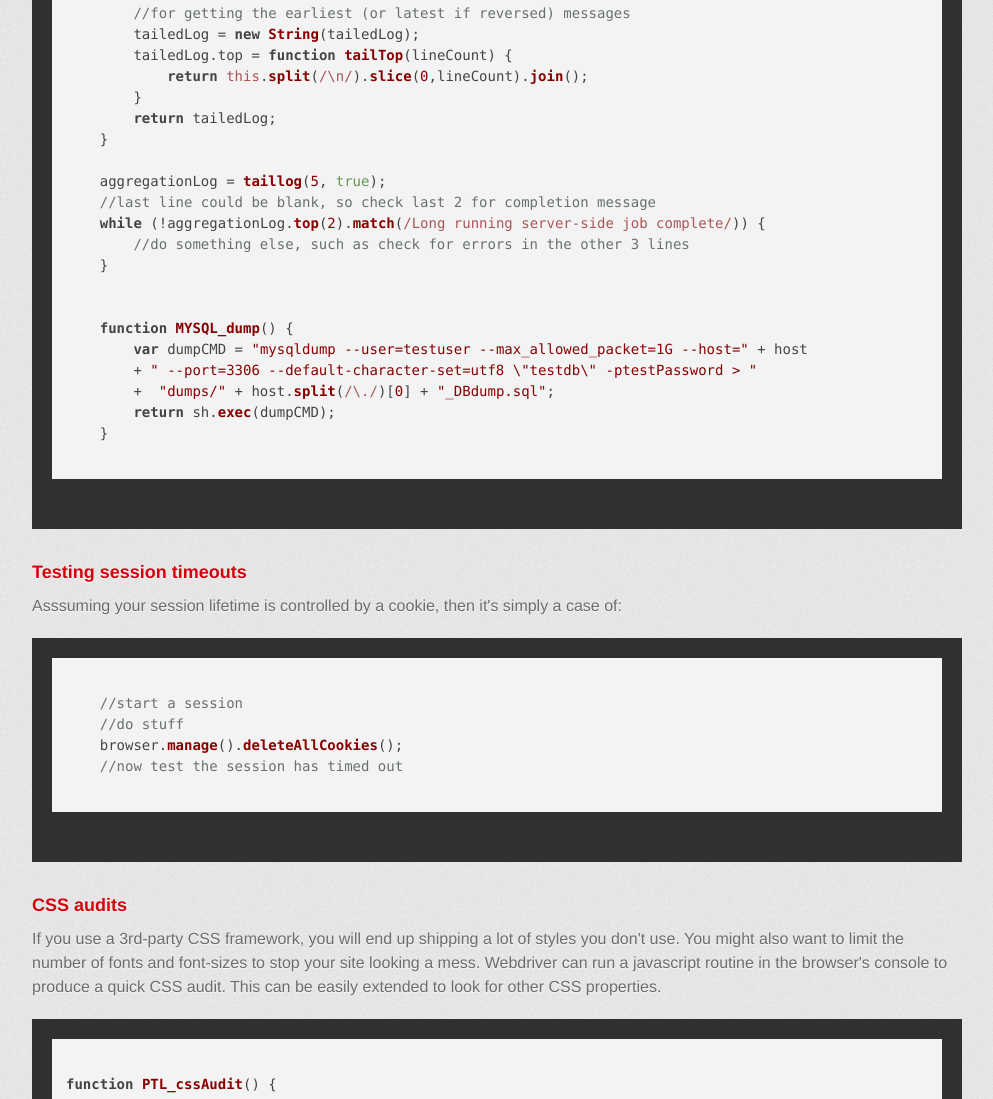
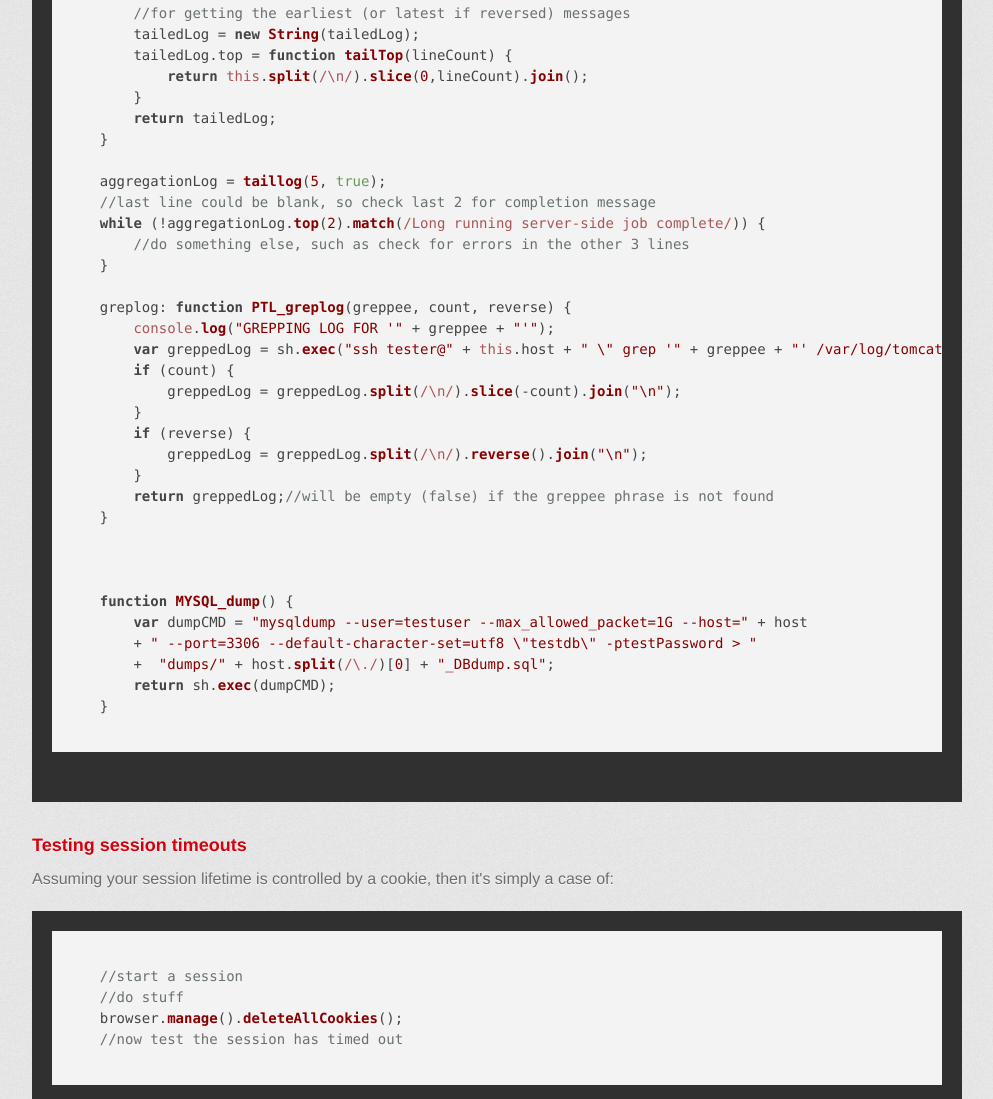
Before and after one commit to NickTulett/TestingWithNode, a plain HTML site: page tips.html in a window 1280 px wide. Shown: the part 4258-5357 px from the top of the page, without its empty margins (143-1136 px from the left). Drawn offline with nearby package versions, Linux system fonts and the light colour scheme; a web font is replaced by a local one.

Commit message:
typo fixed add greplog method

```diff
--- a/tips.html
+++ b/tips.html
@@ -189,6 +189,19 @@
         //do something else, such as check for errors in the other 3 lines
     }
 
+    greplog: function PTL_greplog(greppee, count, reverse) {
+        console.log("GREPPING LOG FOR '" + greppee + "'");
+        var greppedLog = sh.exec("ssh tester@" + this.host + " \" grep '" + greppee + "' /var/log/tomcat7/AUT.log\"").stdout;
+        if (count) {
+            greppedLog = greppedLog.split(/\n/).slice(-count).join("\n");
+        }
+        if (reverse) {
+            greppedLog = greppedLog.split(/\n/).reverse().join("\n");
+        }
+        return greppedLog;//will be empty (false) if the greppee phrase is not found
+    }
+
+
 
     function MYSQL_dump() {
         var dumpCMD = "mysqldump --user=testuser --max_allowed_packet=1G --host=" + host
@@ -199,7 +212,7 @@
                 </code></pre>
 
                 <h3>Testing session timeouts</h3>
-                <p>Asssuming your session lifetime is controlled by a cookie, then it's simply a case of:</p>
+                <p>Assuming your session lifetime is controlled by a cookie, then it's simply a case of:</p>
                 <pre><code class="javascript">
     //start a session
     //do stuff
```
